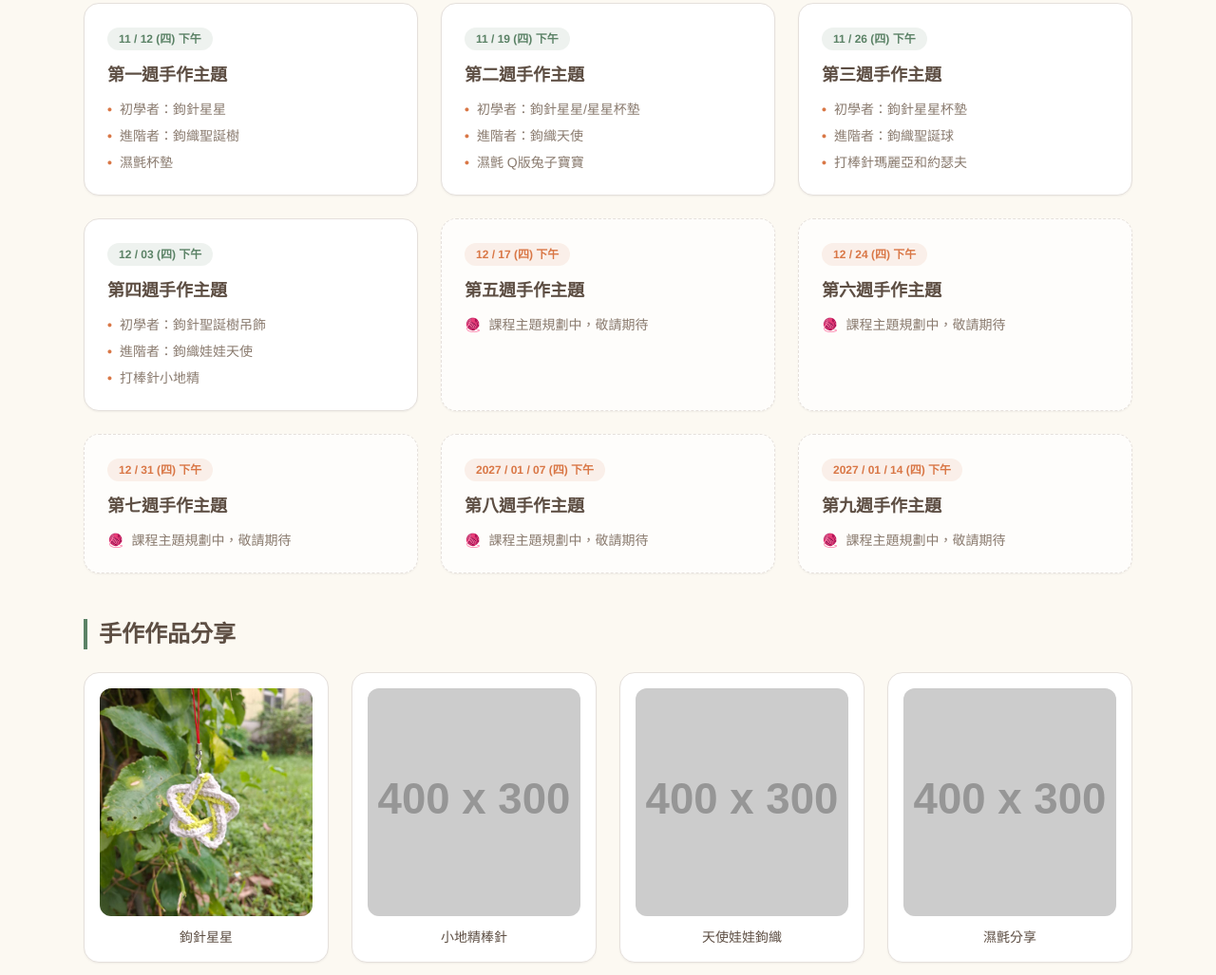
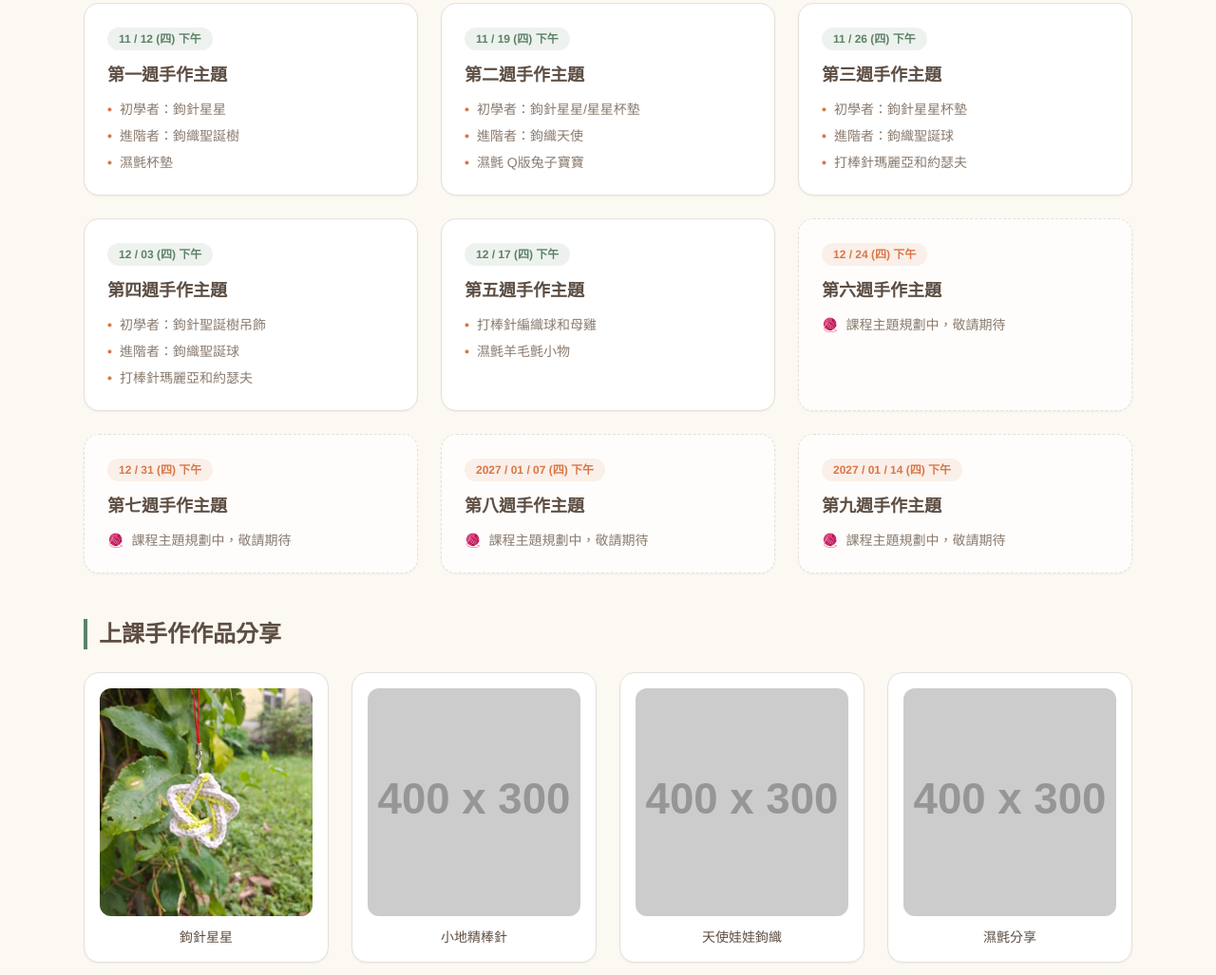
Before and after one commit to joyce20330-lab/waldorf-association, a plain HTML site: page handcraft.html in a window 1280 px wide. Shown: the part 896-1923 px from the top of the page at 95% size. Drawn offline with nearby package versions, Linux system fonts and the light colour scheme; placeholder pictures from the web are drawn by us.

Commit message:
Update handcraft.html

```diff
--- a/handcraft.html
+++ b/handcraft.html
@@ -187,25 +187,31 @@
                             </li>
                             <li class="flex items-start gap-2">
                                 <span class="text-brand-accent font-bold">•</span>
-                                <span>進階者：鉤織娃娃天使</span>
+                                <span>進階者：鉤織聖誕球</span>
                             </li>
                             <li class="flex items-start gap-2">
                                 <span class="text-brand-accent font-bold">•</span>
-                                <span>打棒針小地精</span>
+                                <span>打棒針瑪麗亞和約瑟夫</span>
                             </li>
                         </ul>
                     </div>
                 </div>
 
-                <!-- 12/17 課程 (規劃中) -->
-                <div class="bg-white/70 p-6 rounded-2xl border border-dashed border-brand-border shadow-sm flex flex-col justify-between space-y-4">
+                <!-- 12/17 課程 -->
+                <div class="bg-white p-6 rounded-2xl border border-brand-border shadow-sm flex flex-col justify-between space-y-4">
                     <div>
-                        <div class="inline-block bg-brand-accent/10 text-brand-accent text-xs font-bold px-3 py-1 rounded-full mb-3">12 / 17 (四) 下午</div>
+                        <div class="inline-block bg-brand-green/10 text-brand-green text-xs font-bold px-3 py-1 rounded-full mb-3">12 / 17 (四) 下午</div>
                         <h3 class="text-lg font-bold text-brand-text mb-3">第五週手作主題</h3>
-                        <p class="text-sm text-brand-light flex items-center gap-2">
-                            <span>🧶</span>
-                            <span>課程主題規劃中，敬請期待</span>
-                        </p>
+                        <ul class="space-y-2 text-sm text-brand-light">
+                            <li class="flex items-start gap-2">
+                                <span class="text-brand-accent font-bold">•</span>
+                                <span>打棒針編織球和母雞</span>
+                            </li>
+                            <li class="flex items-start gap-2">
+                                <span class="text-brand-accent font-bold">•</span>
+                                <span>濕氈羊毛氈小物</span>
+                            </li>
+                        </ul>
                     </div>
                 </div>
 
@@ -261,7 +267,7 @@
 
         <!-- 作品展示圖片區塊 -->
         <section class="space-y-6">
-            <h2 class="text-2xl font-bold text-brand-text border-l-4 border-brand-green pl-3">手作作品分享</h2>
+            <h2 class="text-2xl font-bold text-brand-text border-l-4 border-brand-green pl-3">上課手作作品分享</h2>
             <div class="grid sm:grid-cols-2 lg:grid-cols-4 gap-6">
                 <!-- 原有作品 -->
                 <div class="bg-white p-4 rounded-2xl border border-brand-border shadow-sm text-center">
```
